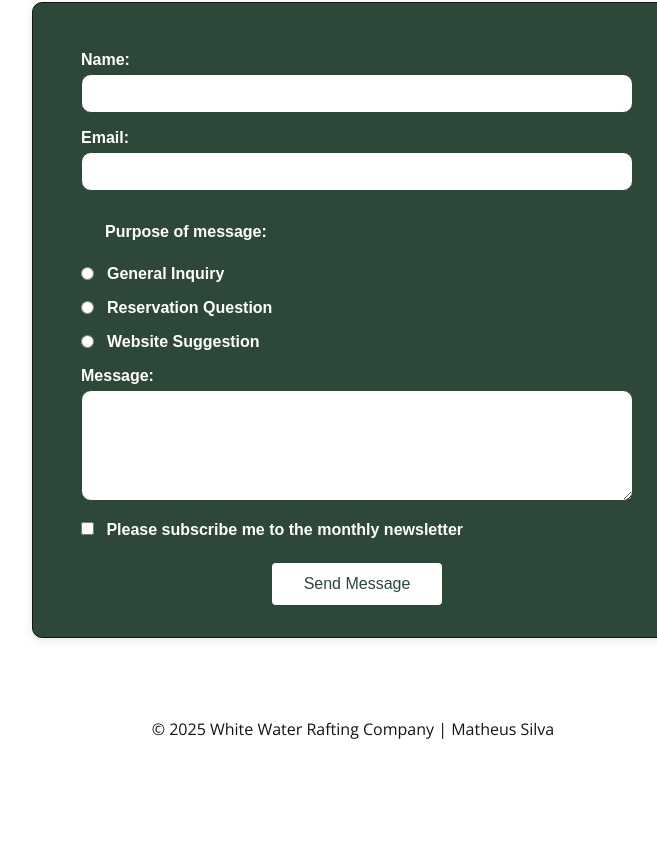
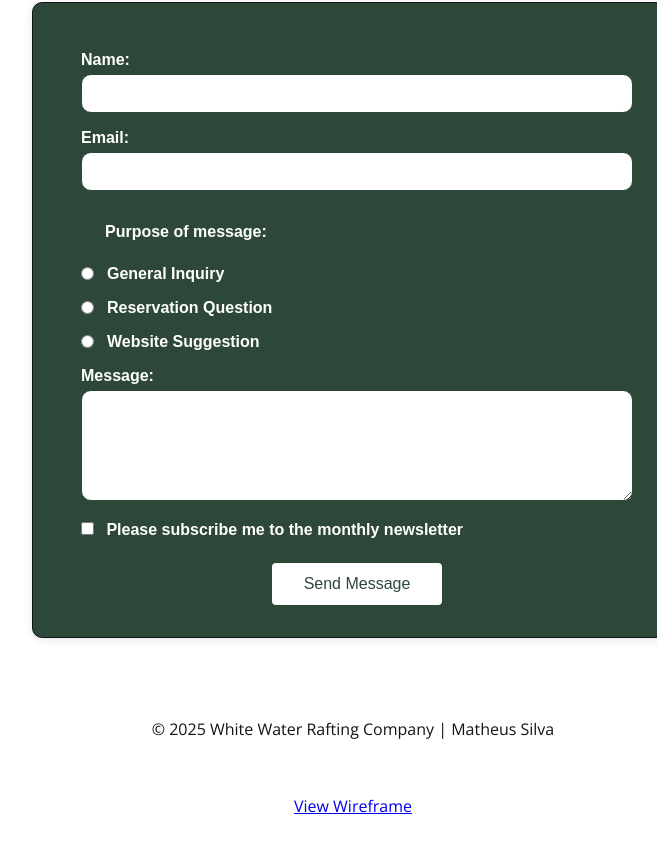
Before and after one commit to matheusnsilva7/wdd130, a plain HTML site: page wwr/contact.html in a window 1280 px wide. Shown: the part 1202-2043 px from the top of the page, 283-940 px from the left. Before the commit the page ends 1973 px from the top, so only its background shows below. Drawn offline with nearby package versions, Linux system fonts and the light colour scheme.

Commit message:
Rafting Project: Contact Us Page

```diff
--- a/wwr/contact.html
+++ b/wwr/contact.html
@@ -104,6 +104,7 @@
         <a href="#"><img src="images/twitter.svg" alt="Twitter logo" /></a>
         <a href="#"><img src="images/instagram.svg" alt="Instagram logo" /></a>
       </nav>
+      <p><a href="images/wireframe.png" target="_blank">View Wireframe</a></p>
     </footer>
   </body>
 </html>
```
Also changed, not shown: wwr/images/wireframe.png (added).
